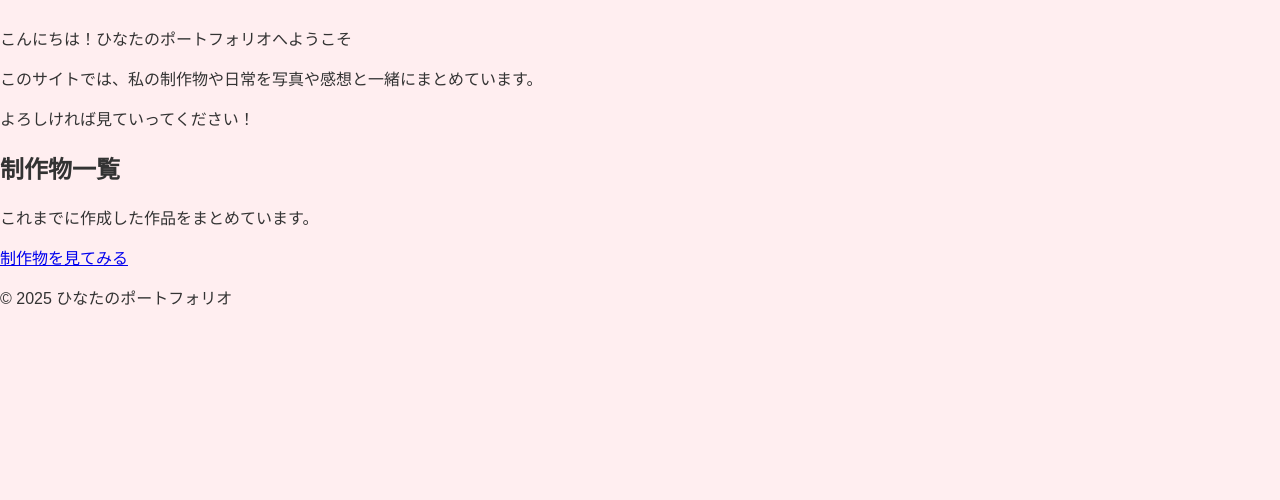
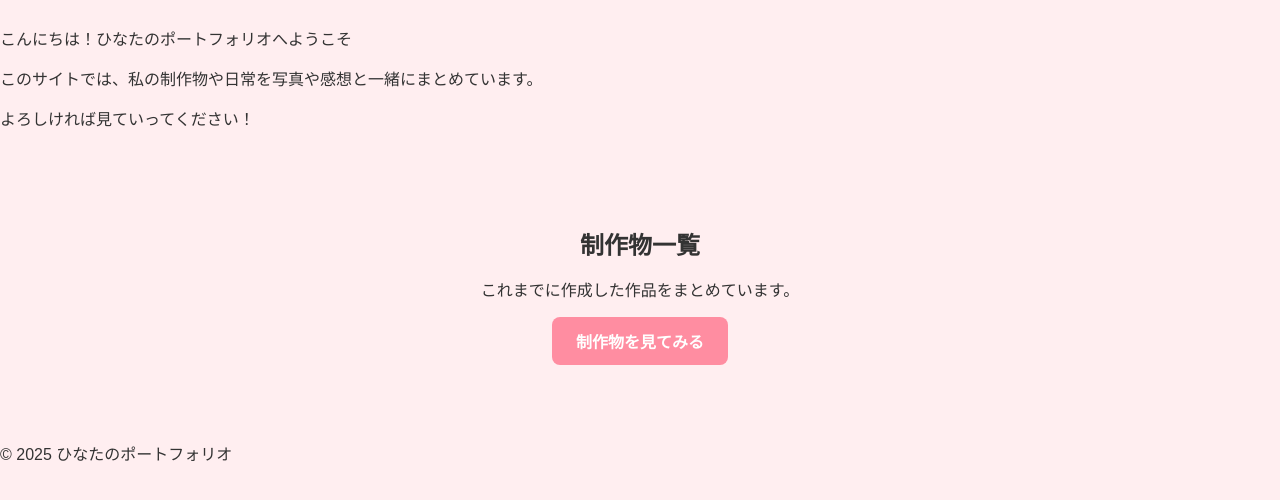
Before and after one commit to hina0206/hnt.github.io, a plain HTML site: page index.html in a window 1280 px wide. Shown: the part 70-570 px from the top of the page. Drawn offline with Linux system fonts and the light colour scheme.

Commit message:
Update style.css

```diff
--- a/style.css
+++ b/style.css
@@ -56,3 +56,29 @@ nav a {
 main {
   padding-top: 80px; /* ヘッダーの高さに合わせて調整 */
 }
+
+/*制作物への移行エリアについて*/
+.section {
+  text-align: center;
+  padding: 60px 20px;
+}
+
+.section h2 {
+  font-size: 24px;
+  margin-bottom: 10px;
+}
+
+.button {
+  display: inline-block;
+  padding: 12px 24px;
+  background-color: #ff8da1;
+  color: white;
+  text-decoration: none;
+  border-radius: 8px;
+  font-weight: bold;
+  transition: background-color 0.3s;
+}
+
+.button:hover {
+  background-color: #e26c88;
+}
```
